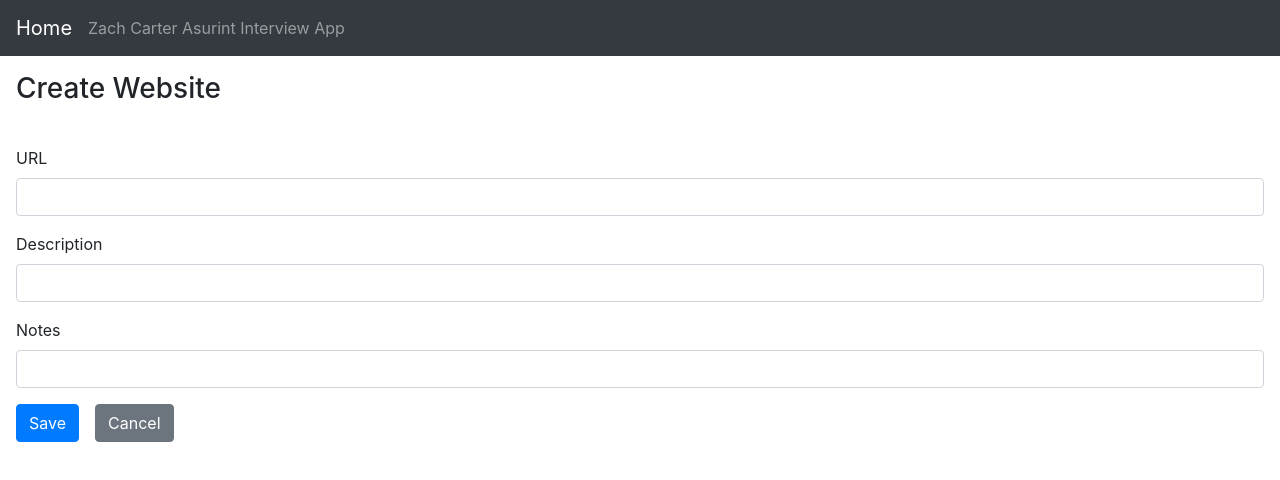
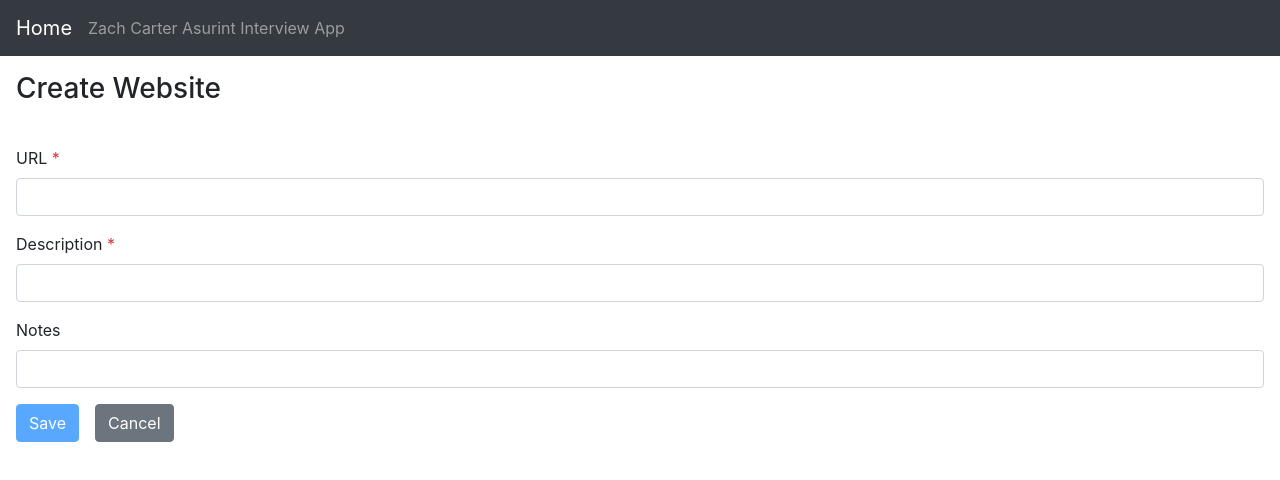
Before and after one commit to zncarter/asurintApp, a React (Create React App) app in the folder client/: page /newwebsite in a window 1280 px wide. Shown: the top 480 px of the page. Built offline with nearby package versions, Linux system fonts and the light colour scheme.

Commit message:
Added validation

```diff
--- a/client/src/WebsiteEdit.js
+++ b/client/src/WebsiteEdit.js
@@ -9,6 +9,7 @@ function WebsiteEdit( props ) {
   const [successMessage, setSuccessMessage] = useState(null);
   const [saveButtonDisplayed, setSaveButtonDisplayed] = useState(true);
   const [cancelButtonText, setCancelButtonText] = useState("Cancel");
+  const [formValid, setFormValid] = useState(false);
   const [url, setUrl] = useState("");
   const [description, setDescription] = useState("");
   const [notes, setNotes] = useState("");
@@ -26,6 +27,7 @@ function WebsiteEdit( props ) {
         },
         (error) => {
           var errorMsg = error.message;
+          console.log(error.response);
           if (error.response.status === 409) {
             errorMsg = "A website already exists with this description";
           }
@@ -47,26 +49,28 @@ function WebsiteEdit( props ) {
       </div>
       <div className="p-3">
       {errorMessage ?
-        <Alert color="error">
+        <Alert color="danger" className="w-100">
           {errorMessage}
         </Alert> : null
       }
       {successMessage ?
-        <Alert color="success">
+        <Alert color="success" className="w-100">
           {successMessage}
         </Alert> : null
       }
       <Form onSubmit={handleSubmit}>
         <FormGroup>
-          <Label for="url">URL</Label>
+          <Label for="url">URL <span class="text-danger">*</span></Label>
           <Input type="text" name="url" id="url"
+            required
             value={url}
             onChange={e => setUrl(e.target.value)}
           />
         </FormGroup>
         <FormGroup>
-          <Label for="description">Description</Label>
+          <Label for="description">Description <span class="text-danger">*</span></Label>
           <Input type="text" name="description" id="description"
+            required
             value={description}
             onChange={e => setDescription(e.target.value)}
           />
@@ -80,7 +84,7 @@ function WebsiteEdit( props ) {
         </FormGroup>
         <FormGroup className="d-flex flex-row">
           {saveButtonDisplayed ?
-          <Button color="primary" type="submit" className="mr-3">Save</Button> : null
+          <Button color="primary" type="submit" className="mr-3" disabled={!formValid}>Save</Button> : null
           }
           <Button color="secondary" tag={Link} to="/websites">{cancelButtonText}</Button>
         </FormGroup>
--- a/client/src/Websites.js
+++ b/client/src/Websites.js
@@ -38,13 +38,13 @@ function Websites(props) {
       {(() => {
         if (!isLoaded) {
           return (
-            <div>Loading...</div>
+            <div class="p-3">Loading...</div>
           )
         } else
         if (errorMessage) {
           return (
-            <div className="d-flex flex-row justify-content-center">
-              <Alert color="warning" style={{flex:1, maxWidth:'80%'}}>
+            <div className="d-flex flex-row p-3">
+              <Alert color="warning" className="w-100">
                 {errorMessage}
               </Alert>
             </div>
@@ -52,7 +52,11 @@ function Websites(props) {
         } else
         if (!websites || websites.length === 0) {
           return (
-            <p>No Websites registered!</p>
+            <div className="d-flex flex-row p-3">
+              <Alert color="info" className="w-100">
+                No websites registered
+              </Alert>
+            </div>
           )
         } else {
           return (
```
Also changed, not shown: 2 other files (tests, documents, lock files or other folders).
